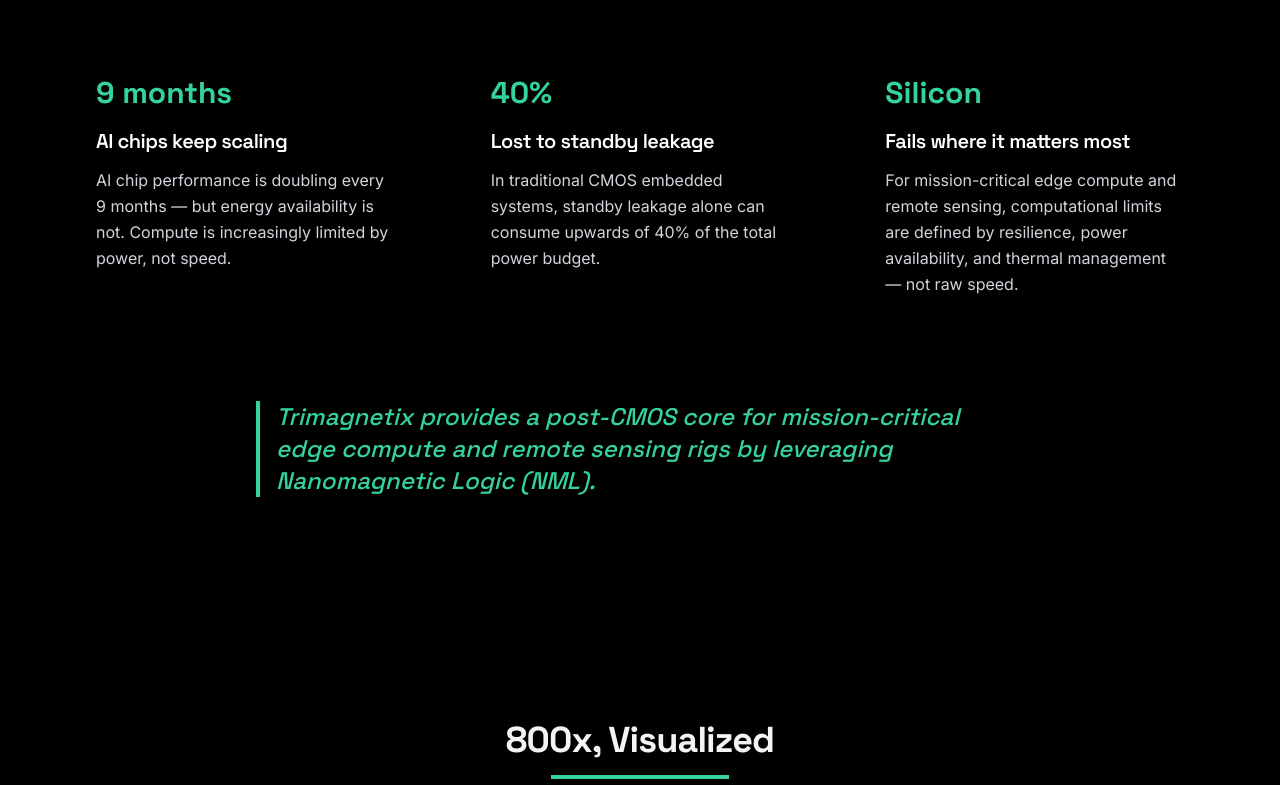
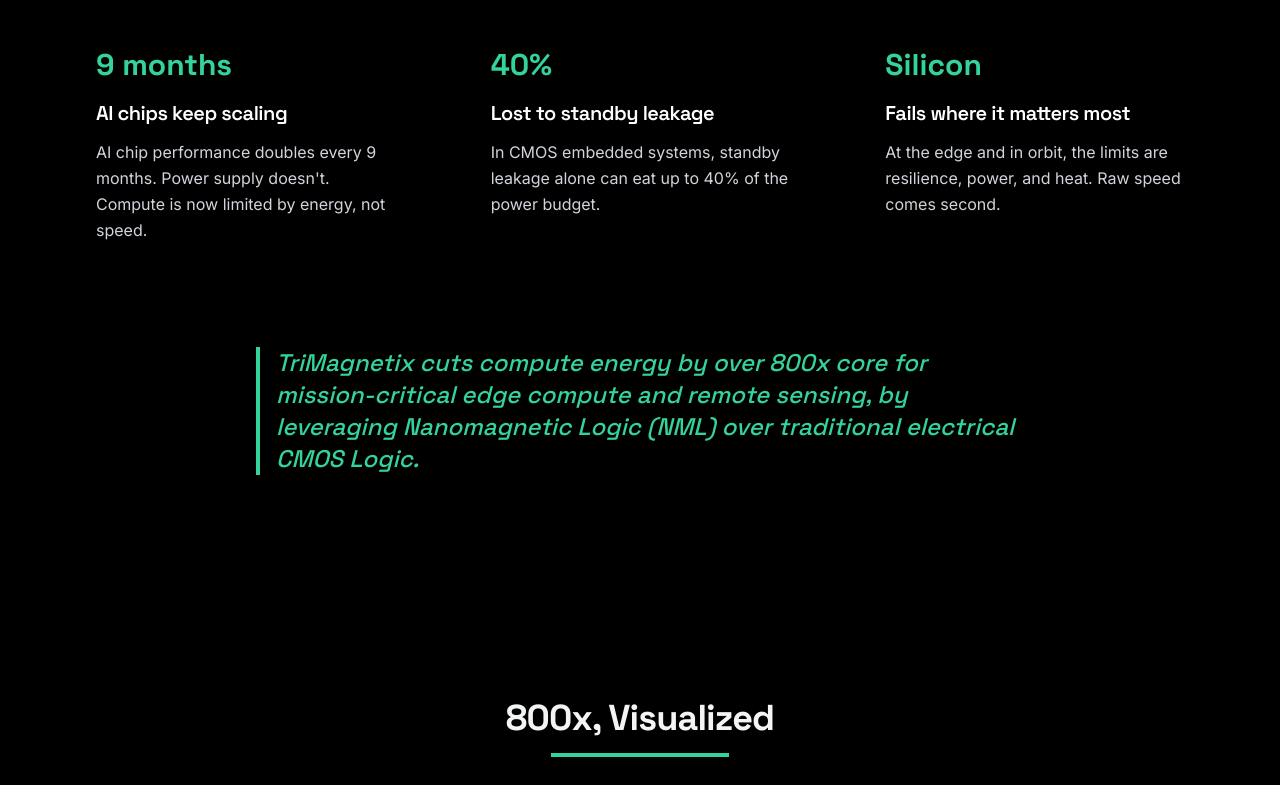
Before and after one commit to TriMagnetix/main-site, a Next.js app: page /progress in a window 1280 px wide. Shown: the part 2000-2785 px from the top of the page. Built offline with nearby package versions, Linux system fonts and the light colour scheme.

Commit message:
Wording cleanup

```diff
--- a/src/app/progress/page.tsx
+++ b/src/app/progress/page.tsx
@@ -20,7 +20,7 @@
   openGraph: {
     title: "TriMagnetix™ - Technical & Business Progress",
     description:
-      "Nanomagnetic processors with 800x lower power, zero standby loss, and ultra-low heat — now in fabrication at 64 nm.",
+      "Nanomagnetic processors with 800x lower power, zero standby loss, and ultra-low heat. Now in fabrication at 64 nm.",
     url: "https://trimagnetix.com/progress",
     siteName: "TriMagnetix™",
     locale: "en_US",
--- a/src/components/ContactSection.tsx
+++ b/src/components/ContactSection.tsx
@@ -22,8 +22,8 @@
         <AnimateOnScroll animation="scale-up" delay="delay-300">
           <div className="max-w-2xl mx-auto text-center gradient-card p-8 md:p-12 rounded-lg hover-card">
             <p className="mb-8 text-gray-300">
-              Ready to bring 800x lower power, zero standby loss, and radiation resilience to your product? Get in touch
-              with our team to discuss your use case or schedule a meeting.
+              Want 800x lower power, zero standby loss, and radiation resistance in your product? Tell us about your use
+              case or book a meeting.
             </p>
 
             <div className="flex flex-col sm:flex-row gap-4 justify-center">
--- a/src/components/HeroSection.tsx
+++ b/src/components/HeroSection.tsx
@@ -17,8 +17,8 @@
 
           <AnimateOnScroll animation="scroll-animate" delay="delay-1">
             <p className="mt-6 text-lg sm:text-xl text-gray-300 max-w-3xl mx-auto">
-              Revolutionary nanomagnetic technology that merges memory and logic into a single,
-              ultra-efficient processor—shattering the performance and power barriers of traditional computing.
+              Nanomagnetic technology that combines memory and logic in one ultra-efficient processor, breaking the
+              power limits of traditional computing.
             </p>
           </AnimateOnScroll>
 
--- a/src/components/ProductsSection.tsx
+++ b/src/components/ProductsSection.tsx
@@ -12,7 +12,7 @@
     },
     {
       title: "Efficiency without Compromise",
-      description: "Engineered to operate with nanosecond pulses, our architecture drastically reduces energy use—ideal for battery-powered devices, IoT, and remote systems.",
+      description: "Runs on nanosecond pulses and cuts energy use dramatically. Ideal for battery-powered devices, IoT, and remote systems.",
       icon: <FiBattery className="text-4xl text-emerald-400 mb-4 hover-icon" />
     },
     {
--- a/src/components/progress/EnergyImpactSection.tsx
+++ b/src/components/progress/EnergyImpactSection.tsx
@@ -2,7 +2,7 @@
 import AnimateOnScroll from '../AnimateOnScroll';
 
 const impactStats = [
-  { value: '1 GW', label: 'A hyperscale AI datacenter — 5,000 racks at 200 kW' },
+  { value: '1 GW', label: 'A hyperscale AI datacenter: 5,000 racks at 200 kW' },
   { value: '1.25 MW', label: 'The same compute on TriMagnetix™ NML' },
   { value: '≈833,000 → 1,040', label: 'Average US homes worth of power' },
 ];
@@ -19,8 +19,8 @@
 
         <AnimateOnScroll animation="fade-in" delay="delay-200">
           <p className="max-w-3xl mx-auto text-center text-gray-300 mb-12">
-            Take a 1 GW AI datacenter like Meta&apos;s campus in Lebanon, Indiana. Run the same workload on{' '}
-            <span className="highlight-text">nanomagnetic logic</span> and its 5,000 racks collapse to just 6.25.
+            Take a 1 GW AI datacenter, like Meta&apos;s campus in Lebanon, Indiana. Run on{' '}
+            <span className="highlight-text">nanomagnetic logic</span>, and 5,000 racks shrink to 6.25.
           </p>
         </AnimateOnScroll>
 
@@ -35,7 +35,7 @@
               loop
               playsInline
               preload="metadata"
-              aria-label="Animation: a grid of 5,000 datacenter racks drawing 1 GW collapses to 6.25 racks drawing 1.25 MW on TriMagnetix — 800 times less energy"
+              aria-label="Animation: a grid of 5,000 datacenter racks drawing 1 GW collapses to 6.25 racks drawing 1.25 MW on TriMagnetix, using 800 times less energy"
             />
             <figcaption className="caption-text px-6 py-3 text-left bg-gray-900/80">
               Each square is one 200 kW rack. Same datacenter, 800x less energy.
--- a/src/components/progress/ProblemSection.tsx
+++ b/src/components/progress/ProblemSection.tsx
@@ -6,19 +6,19 @@
     value: '9 months',
     title: 'AI chips keep scaling',
     description:
-      'AI chip performance is doubling every 9 months — but energy availability is not. Compute is increasingly limited by power, not speed.',
+      'AI chip performance doubles every 9 months. Power supply doesn\'t. Compute is now limited by energy, not speed.',
   },
   {
     value: '40%',
     title: 'Lost to standby leakage',
     description:
-      'In traditional CMOS embedded systems, standby leakage alone can consume upwards of 40% of the total power budget.',
+      'In CMOS embedded systems, standby leakage alone can eat up to 40% of the power budget.',
   },
   {
     value: 'Silicon',
     title: 'Fails where it matters most',
     description:
-      'For mission-critical edge compute and remote sensing, computational limits are defined by resilience, power availability, and thermal management — not raw speed.',
+      'At the edge and in orbit, the limits are resilience, power, and heat. Raw speed comes second.',
   },
 ];
 
@@ -67,8 +67,8 @@
         <AnimateOnScroll animation="fade-in" delay="delay-400">
           <div className="max-w-3xl mx-auto mt-12 text-center">
             <p className="pull-quote inline-block text-left">
-              Trimagnetix provides a post-CMOS core for mission-critical edge compute and remote sensing rigs by
-              leveraging Nanomagnetic Logic (NML).
+              TriMagnetix cuts compute energy by over 800x core for mission-critical edge compute and remote sensing, by leveraging
+              Nanomagnetic Logic (NML) over traditional electrical CMOS Logic.
             </p>
           </div>
         </AnimateOnScroll>
--- a/src/components/progress/StatusSection.tsx
+++ b/src/components/progress/StatusSection.tsx
@@ -11,25 +11,25 @@
     image: '/progress/wnf-suit.jpg',
     imageAlt: 'Researcher in full cleanroom attire',
     description:
-      'Fabrication through the Washington Nanofabrication Facility (WNF) with a full-time R&D team focused entirely on the NML core.',
+      'We fabricate at the Washington Nanofabrication Facility (WNF), with a full-time R&D team focused on the NML core.',
   },
   {
     step: '02',
-    title: 'V1 — 250 nm Prototype',
+    title: 'V1: 250 nm Prototype',
     elapsed: '+4 months',
     image: '/progress/v1-hex.jpg',
     imageAlt: '250 nanometer prototype chip with hexagonal die layout',
     description:
-      'Our first prototype demonstrated a 20x power reduction versus comparable CMOS — proof that NML logic works on real silicon.',
+      'Our first prototype cut power 20x versus comparable CMOS. Proof that NML logic works on real silicon.',
   },
   {
     step: '03',
-    title: 'V2 — 64 nm Prototype',
+    title: 'V2: 64 nm Prototype',
     elapsed: '+2 months',
     image: '/progress/v2-triangle.jpg',
     imageAlt: 'Scanning electron micrograph of the 64 nanometer NML triangle',
     description:
-      'An 8x scale-down delivered a proven 800x power reduction. The architecture is validated at TRL 4 on fabricated hardware.',
+      'Shrinking features 8x took us to an 800x power reduction, validated at TRL 4 on fabricated hardware.',
   },
 ];
 
@@ -87,10 +87,9 @@
         <AnimateOnScroll animation="scale-up" delay="delay-400">
           <div className="max-w-4xl mx-auto mt-12 gradient-card p-8 rounded-lg">
             <p className="text-lg md:text-xl text-gray-300 text-center mb-6">
-              <span className="highlight-text font-semibold">Today:</span> we are fabricating{' '}
-              <span className="highlight-text font-semibold">64 nm devices</span> via cost-effective WNF
-              photolithography — an <span className="highlight-text font-semibold">8x scale improvement</span> over
-              initial expectations.
+              <span className="highlight-text font-semibold">Today:</span> we&apos;re fabricating{' '}
+              <span className="highlight-text font-semibold">64 nm devices</span> with low-cost WNF photolithography,
+              an <span className="highlight-text font-semibold">8x improvement</span> on our original target.
             </p>
             <ul className="grid grid-cols-1 md:grid-cols-3 gap-4">
               {now.map((item) => (
--- a/src/components/progress/TechnologySection.tsx
+++ b/src/components/progress/TechnologySection.tsx
@@ -7,8 +7,6 @@
   FiCheckCircle,
   FiZap,
   FiMoon,
-  FiCpu,
-  FiClock,
   FiBox,
 } from 'react-icons/fi';
 import AnimateOnScroll from '../AnimateOnScroll';
@@ -17,25 +15,25 @@
   {
     title: 'Non-Volatile & Rad-Hard',
     description:
-      'NML retains state without power and resists radiation — purpose-built for aerospace, orbital, and fielded hardware.',
+      'Keeps its state with the power off and resists radiation. Made for aerospace, orbit, and the field.',
     icon: <FiShield className="text-4xl text-emerald-400 mb-4 hover-icon" />,
   },
   {
-    title: 'Seamless Fab Integration',
+    title: 'Fits Existing Fabs',
     description:
-      'Designed to drop into existing processor technology, our architecture integrates as an ASIC into industry-standard foundry flows.',
+      'Integrates as an ASIC in standard foundry flows, alongside the processors you already use.',
     icon: <FiTool className="text-4xl text-emerald-400 mb-4 hover-icon" />,
   },
   {
     title: '>10x Lower Heat Output',
     description:
-      'At least an order of magnitude less heat than traditional silicon — vital for compact, isolated environments where cooling is difficult.',
+      'At least 10x less heat than silicon. That matters in tight, isolated spaces where cooling is hard.',
     icon: <FiThermometer className="text-4xl text-emerald-400 mb-4 hover-icon" />,
   },
   {
     title: 'Architecture Validated',
     description:
-      'TRL 4-5: The NML logic concept is demonstrated on real, fabricated devices, not just simulation.',
+      'TRL 4-5. NML logic works on real fabricated devices, not just in simulation.',
     icon: <FiCheckCircle className="text-4xl text-emerald-400 mb-4 hover-icon" />,
   },
 ];
@@ -43,42 +41,32 @@
 const details = [
   {
     title: '800x Lower Power',
-    description: 'Proven 800x power reduction using NML versus comparable CMOS bits.',
+    description: 'Measured 800x power reduction versus comparable CMOS bits.',
     icon: <FiZap className="text-2xl text-emerald-400" />,
   },
   {
     title: 'Zero Standby Power',
-    description: 'Inherently non-volatile — eliminating standby leakage and enabling in-memory compute.',
+    description: 'Non-volatile by design: no standby leakage, and room for in-memory compute.',
     icon: <FiMoon className="text-2xl text-emerald-400" />,
   },
   {
     title: 'Ultra-Low Heat',
-    description: 'Order-of-magnitude lower heat generation for dense, cooling-constrained systems.',
+    description: 'About 10x less heat, for dense systems where cooling is the bottleneck.',
     icon: <FiThermometer className="text-2xl text-emerald-400" />,
   },
   {
     title: 'Radiation Resistance',
-    description: 'Inherent radiation resilience — a crucial feature for aerospace and orbital hardware.',
+    description: 'Naturally radiation-resistant. A must for aerospace and orbital hardware.',
     icon: <FiShield className="text-2xl text-emerald-400" />,
   },
   {
-    title: 'Hybrid NML + MTJ Architecture',
-    description: 'A novel hybrid design integrating our patented NML triangle with MTJs and active, clocked signal restoration.',
-    icon: <FiCpu className="text-2xl text-emerald-400" />,
-  },
-  {
-    title: 'Picosecond Switching',
-    description: 'Compatible with SOT, VCMA, and beyond — demonstrating high-speed switching in the picosecond regime.',
-    icon: <FiClock className="text-2xl text-emerald-400" />,
-  },
-  {
     title: 'Drop-In Replacement',
-    description: 'Integrates as an ASIC into larger chips used in the field — no redesign of the world required.',
+    description: 'Integrates as an ASIC inside the larger chips already in the field.',
     icon: <FiBox className="text-2xl text-emerald-400" />,
   },
   {
-    title: '2–3 Week PoC Builds',
-    description: 'Minimal-fab methods deliver proof-of-concept and bespoke chips in weeks, not months.',
+    title: '2-3 Week PoC Builds',
+    description: 'Minimal-fab methods turn around proof-of-concept and custom chips in weeks, not months.',
     icon: <FiTool className="text-2xl text-emerald-400" />,
   },
 ];
@@ -95,8 +83,8 @@
 
         <AnimateOnScroll animation="fade-in" delay="delay-200">
           <p className="max-w-3xl mx-auto text-center text-gray-300 mb-12">
-            Our patented <span className="highlight-text">Nanomagnetic Logic (NML) triangle</span> merges memory and logic
-            into a single device — non-volatile, radiation-hard, and built for existing fabs.
+            Our patented <span className="highlight-text">Nanomagnetic Logic (NML) triangle</span> combines memory and logic
+            in one device. It&apos;s non-volatile, radiation-hard, and made with existing fab technology.
           </p>
         </AnimateOnScroll>
 
@@ -112,7 +100,7 @@
                 className="w-full aspect-[3/2] object-cover"
               />
               <figcaption className="caption-text px-4 py-3 text-left">
-                Patented NML triangle — fabricated at 64 nm
+                Patented NML triangle, fabricated at 64 nm
               </figcaption>
             </figure>
           </AnimateOnScroll>
@@ -168,9 +156,9 @@
           </div>
         </AnimateOnScroll>
 
-        <div className="max-w-6xl mx-auto grid grid-cols-1 sm:grid-cols-2 lg:grid-cols-4 gap-6">
+        <div className="max-w-5xl mx-auto grid grid-cols-1 sm:grid-cols-2 lg:grid-cols-3 gap-6">
           {details.map((detail, index) => (
-            <AnimateOnScroll key={detail.title} animation="slide-up" delay={(['delay-100', 'delay-200', 'delay-300', 'delay-400'] as const)[index % 4]}>
+            <AnimateOnScroll key={detail.title} animation="slide-up" delay={(['delay-100', 'delay-200', 'delay-300'] as const)[index % 3]}>
               <div className="bg-gray-900/70 border border-emerald-400/10 rounded-lg p-5 hover-card h-full">
                 <div className="flex items-center gap-3 mb-3">
                   <span className="bg-emerald-400/10 border border-emerald-400/30 rounded-md p-2">{detail.icon}</span>
--- a/src/components/progress/TractionSection.tsx
+++ b/src/components/progress/TractionSection.tsx
@@ -7,28 +7,28 @@
   {
     logo: '/partners/starcloud.png',
     name: 'Starcloud',
-    description: 'Orbital processors — compute in space, where power and thermal margins are extreme.',
+    description: 'Orbital processors, where power and heat budgets are tight.',
     icon: <FiCpu className="text-emerald-400" />,
     dark: false,
   },
   {
     logo: '/partners/crow.png',
     name: 'Crow Industries',
-    description: 'Rugged autonomous ground systems — fielded hardware far from reliable power.',
+    description: 'Rugged autonomous ground systems & rovers that run far from reliable power.',
     icon: <FiTruck className="text-emerald-400" />,
     dark: true,
   },
   {
     logo: '/partners/Pheratech.png',
     name: 'Pheratech',
-    description: 'Low-powered autonomous robotics — fielded autonomy with months of battery life.',
+    description: 'Low-power autonomous robotics with months of battery life.',
     icon: <FiNavigation className="text-emerald-400" />,
     dark: false,
   },
   {
     logo: '/partners/Coda.png',
     name: 'Coda',
-    description: 'Dense compute infrastructure — cutting energy and cooling load at the rack.',
+    description: 'Dense compute infrastructure with less energy and cooling per rack.',
     icon: <FiServer className="text-emerald-400" />,
     dark: true,
   },
@@ -66,7 +66,7 @@
 
         <AnimateOnScroll animation="fade-in" delay="delay-200">
           <p className="max-w-3xl mx-auto text-center text-gray-300 mb-12">
-            Key market LOIs within 3 months — and a paid pilot 2 months after that.
+            Key market LOIs in 3 months. A paid pilot 2 months later.
           </p>
         </AnimateOnScroll>
 
@@ -82,9 +82,9 @@
                 <h3 className="font-heading text-xl md:text-2xl font-bold text-white">Paid Pilot with WaveWorks</h3>
               </div>
               <p className="text-gray-300">
-                An ultra-low-power architecture for remotely powered, non-volatile IoT devices — and our{' '}
-                <span className="highlight-text font-semibold">path to a repeatable product</span>. This partnership
-                is taking our technology from <span className="highlight-text font-semibold">TRL 4 to TRL 5</span>.
+                An ultra-low-power architecture for remotely powered, non-volatile IoT devices. This pilot is our {' '}
+                <span className="highlight-text font-semibold">path to a repeatable revenue product</span>,
+                bringing our technology from <span className="highlight-text font-semibold">TRL 4 to TRL 5</span>.
               </p>
             </div>
           </div>
@@ -94,7 +94,7 @@
           <div className="text-center mb-10">
             <h3 className="font-heading text-2xl md:text-3xl font-bold text-white">Key Market LOIs</h3>
             <p className="text-gray-400 mt-2">
-              Signed with teams deploying hardware exactly where CMOS struggles most —{' '}
+              Signed with teams building hardware where CMOS struggles most.{' '}
               <span className="highlight-text font-semibold">3+ more in discussion</span>.
             </p>
           </div>
```
Also changed, not shown: src/components/progress/ProgressHero.tsx (+4 -4 lines), src/components/progress/TeamSection.tsx (+8 -8 lines), public/progress/advisor-kozhanov.jpg.
